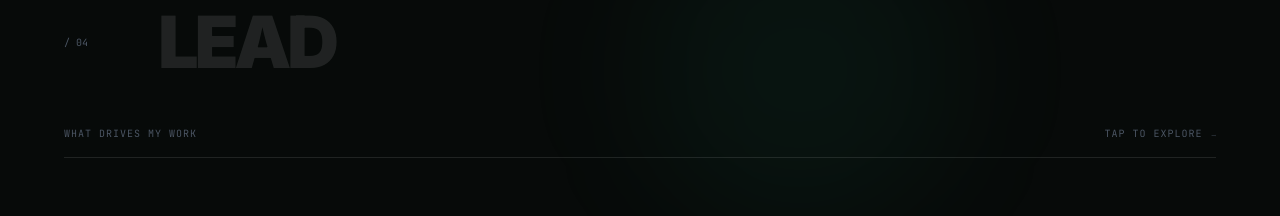
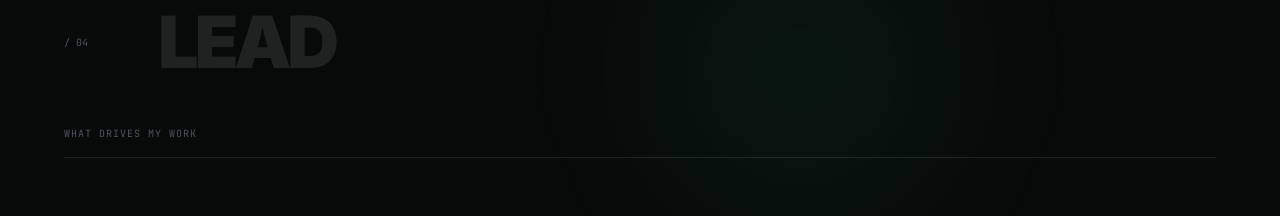
Before and after one commit to Govindjs5805/Govind-J-S-Portfolio, a React (Vite) app: page / in a window 1280 px wide. Shown: the part 1980-2196 px from the top of the page. Built offline with nearby package versions, Linux system fonts and the light colour scheme.

Commit message:
feat: remove hover/tap text from InteractiveManifesto component

```diff
--- a/src/components/About.jsx
+++ b/src/components/About.jsx
@@ -343,7 +343,7 @@ function InteractiveManifesto() {
           transition={{ duration: 1.6, repeat: Infinity, ease: 'easeInOut' }}
           className="hidden sm:block"
         >
-          {hasFinePointer ? 'HOVER TO EXPLORE →' : 'TAP TO EXPLORE →'}
+
         </motion.span>
       </div>
     </motion.div>
```
